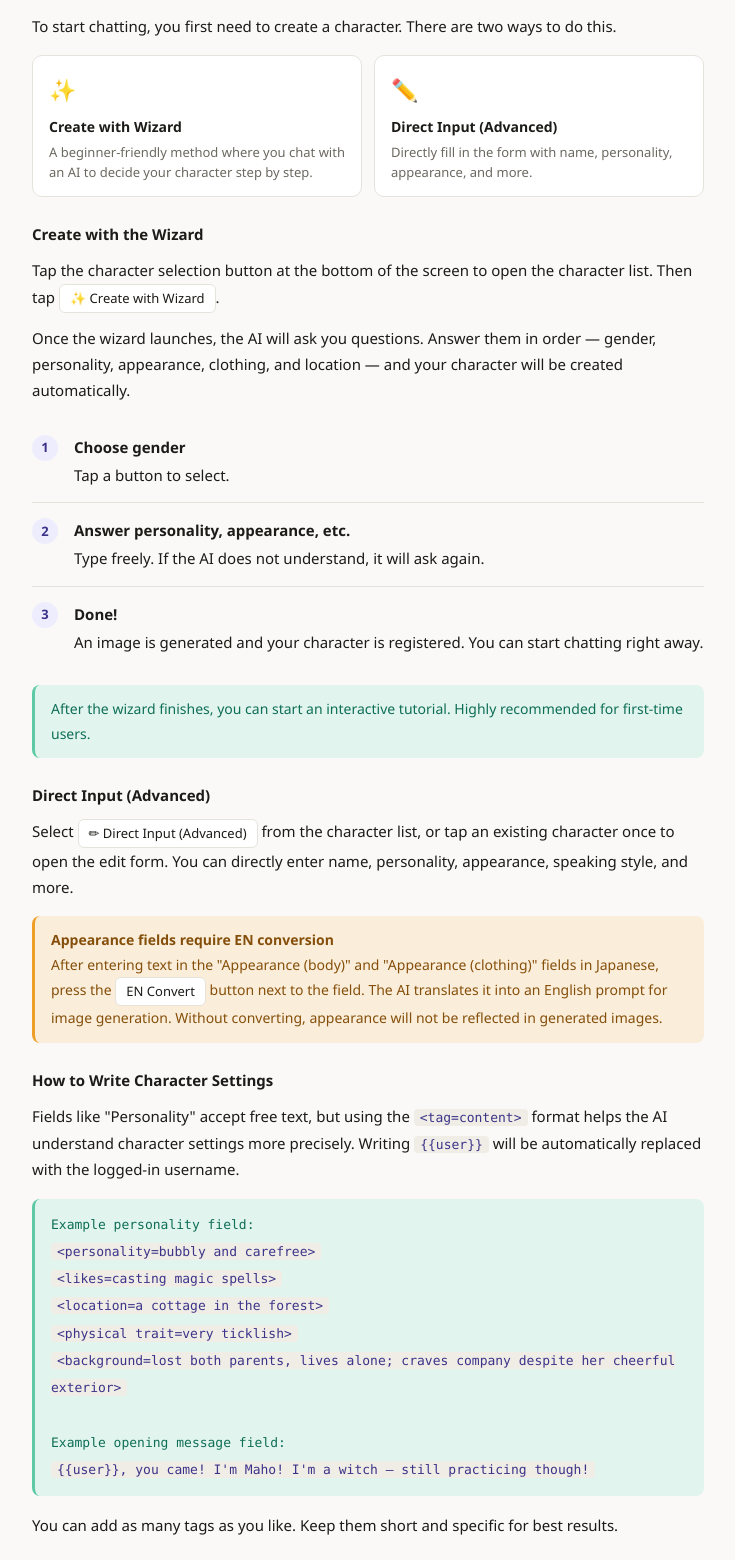
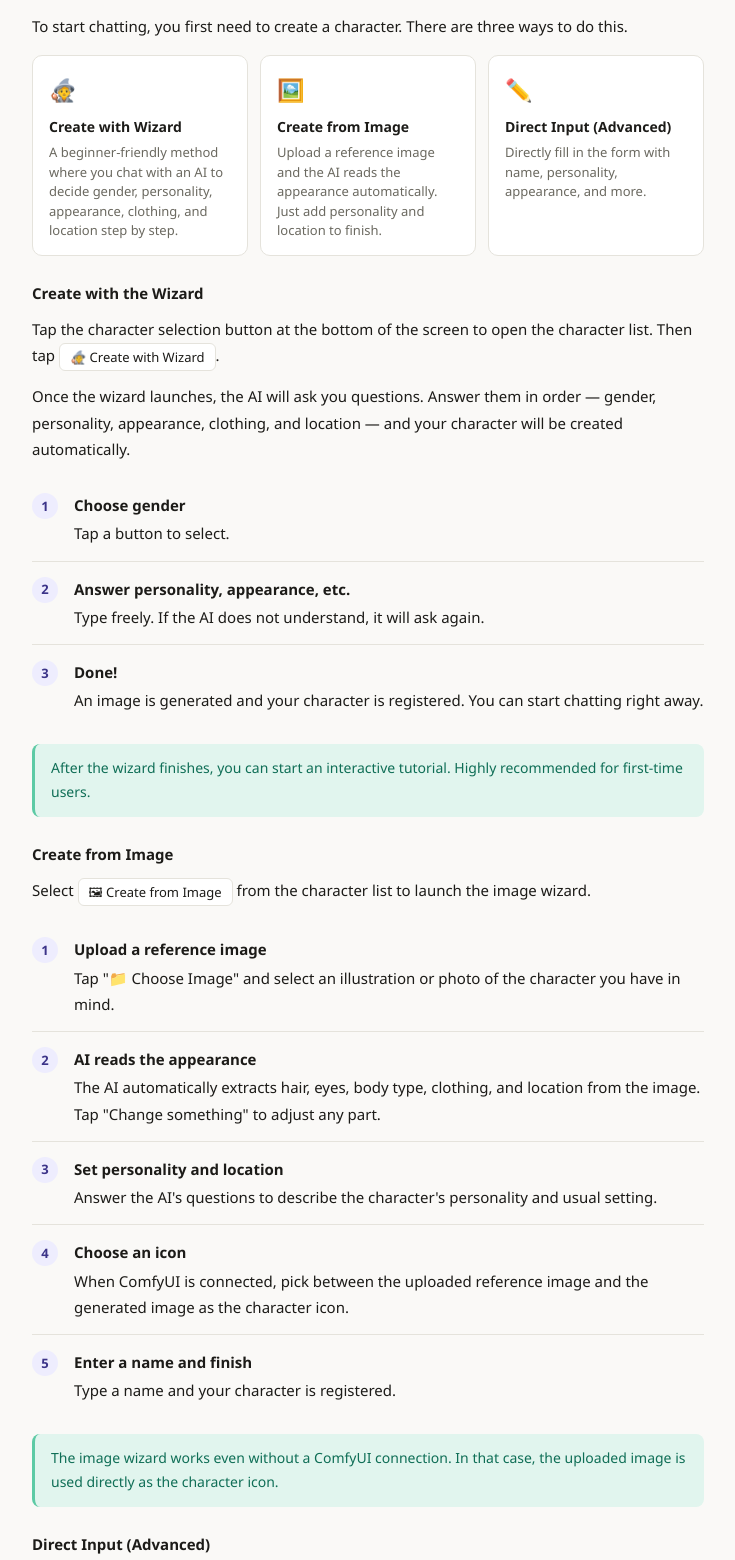
Before and after one commit to Fuua0408/NookResonance, a website: page public/manual_en.html in a window 1280 px wide. Shown: the part 526-2086 px from the top of the page, without its empty margins (392-1127 px from the left). Drawn offline with Linux system fonts and the light colour scheme.

Commit message:
update manual

```diff
--- a/public/manual_en.html
+++ b/public/manual_en.html
@@ -295,13 +295,18 @@
     <section id="create-char">
       <div class="section-eyebrow">Character</div>
       <h2>2. Create a Character</h2>
-      <p>To start chatting, you first need to create a character. There are two ways to do this.</p>
+      <p>To start chatting, you first need to create a character. There are three ways to do this.</p>
 
       <div class="feature-row">
         <div class="feature-card">
-          <div class="fc-icon">✨</div>
+          <div class="fc-icon">🧙</div>
           <div class="fc-title">Create with Wizard</div>
-          <div class="fc-desc">A beginner-friendly method where you chat with an AI to decide your character step by step.</div>
+          <div class="fc-desc">A beginner-friendly method where you chat with an AI to decide gender, personality, appearance, clothing, and location step by step.</div>
+        </div>
+        <div class="feature-card">
+          <div class="fc-icon">🖼️</div>
+          <div class="fc-title">Create from Image</div>
+          <div class="fc-desc">Upload a reference image and the AI reads the appearance automatically. Just add personality and location to finish.</div>
         </div>
         <div class="feature-card">
           <div class="fc-icon">✏️</div>
@@ -311,16 +316,7 @@
       </div>
 
       <h3>Create with the Wizard</h3>
-      <p>Tap the character selection button at the bottom of the screen to open the character list. Then tap <span class="btn-demo">✨ Create with Wizard</span>.</p>
-
-      <!--
-        Screenshot: Character list and wizard button
-        <img src="screenshots/XXX.png" alt="Screenshot: Character list and wizard button" class="img-placeholder">
-      -->
-      <!-- <div class="img-placeholder">
-        <div class="icon">🖼</div>
-        <div class="label">Screenshot: Character list and wizard button</div>
-      </div> -->
+      <p>Tap the character selection button at the bottom of the screen to open the character list. Then tap <span class="btn-demo">🧙 Create with Wizard</span>.</p>
 
       <p>Once the wizard launches, the AI will ask you questions. Answer them in order — gender, personality, appearance, clothing, and location — and your character will be created automatically.</p>
 
@@ -339,16 +335,35 @@
         </div>
       </div>
 
-      <!--
-        Screenshot: Wizard screen (in progress)
-        <img src="screenshots/XXX.png" alt="Screenshot: Wizard screen (in progress)" class="img-placeholder">
-      -->
-      <!-- <div class="img-placeholder">
-        <div class="icon">🖼</div>
-        <div class="label">Screenshot: Wizard screen (in progress)</div>
-      </div> -->
+      <div class="tip">After the wizard finishes, you can start an interactive tutorial. Highly recommended for first-time users.</div>
 
-      <div class="tip">After the wizard finishes, you can start an interactive tutorial. Highly recommended for first-time users.</div>
+      <h3>Create from Image</h3>
+      <p>Select <span class="btn-demo">🖼 Create from Image</span> from the character list to launch the image wizard.</p>
+
+      <div class="steps">
+        <div class="step">
+          <div class="step-num">1</div>
+          <div class="step-body"><strong>Upload a reference image</strong> Tap "📁 Choose Image" and select an illustration or photo of the character you have in mind.</div>
+        </div>
+        <div class="step">
+          <div class="step-num">2</div>
+          <div class="step-body"><strong>AI reads the appearance</strong> The AI automatically extracts hair, eyes, body type, clothing, and location from the image. Tap "Change something" to adjust any part.</div>
+        </div>
+        <div class="step">
+          <div class="step-num">3</div>
+          <div class="step-body"><strong>Set personality and location</strong> Answer the AI's questions to describe the character's personality and usual setting.</div>
+        </div>
+        <div class="step">
+          <div class="step-num">4</div>
+          <div class="step-body"><strong>Choose an icon</strong> When ComfyUI is connected, pick between the uploaded reference image and the generated image as the character icon.</div>
+        </div>
+        <div class="step">
+          <div class="step-num">5</div>
+          <div class="step-body"><strong>Enter a name and finish</strong> Type a name and your character is registered.</div>
+        </div>
+      </div>
+
+      <div class="tip">The image wizard works even without a ComfyUI connection. In that case, the uploaded image is used directly as the character icon.</div>
 
       <h3>Direct Input (Advanced)</h3>
       <p>Select <span class="btn-demo">✏ Direct Input (Advanced)</span> from the character list, or tap an existing character once to open the edit form. You can directly enter name, personality, appearance, speaking style, and more.</p>
```
Also changed, not shown: public/manual.html (+37 -22 lines), README.md.
